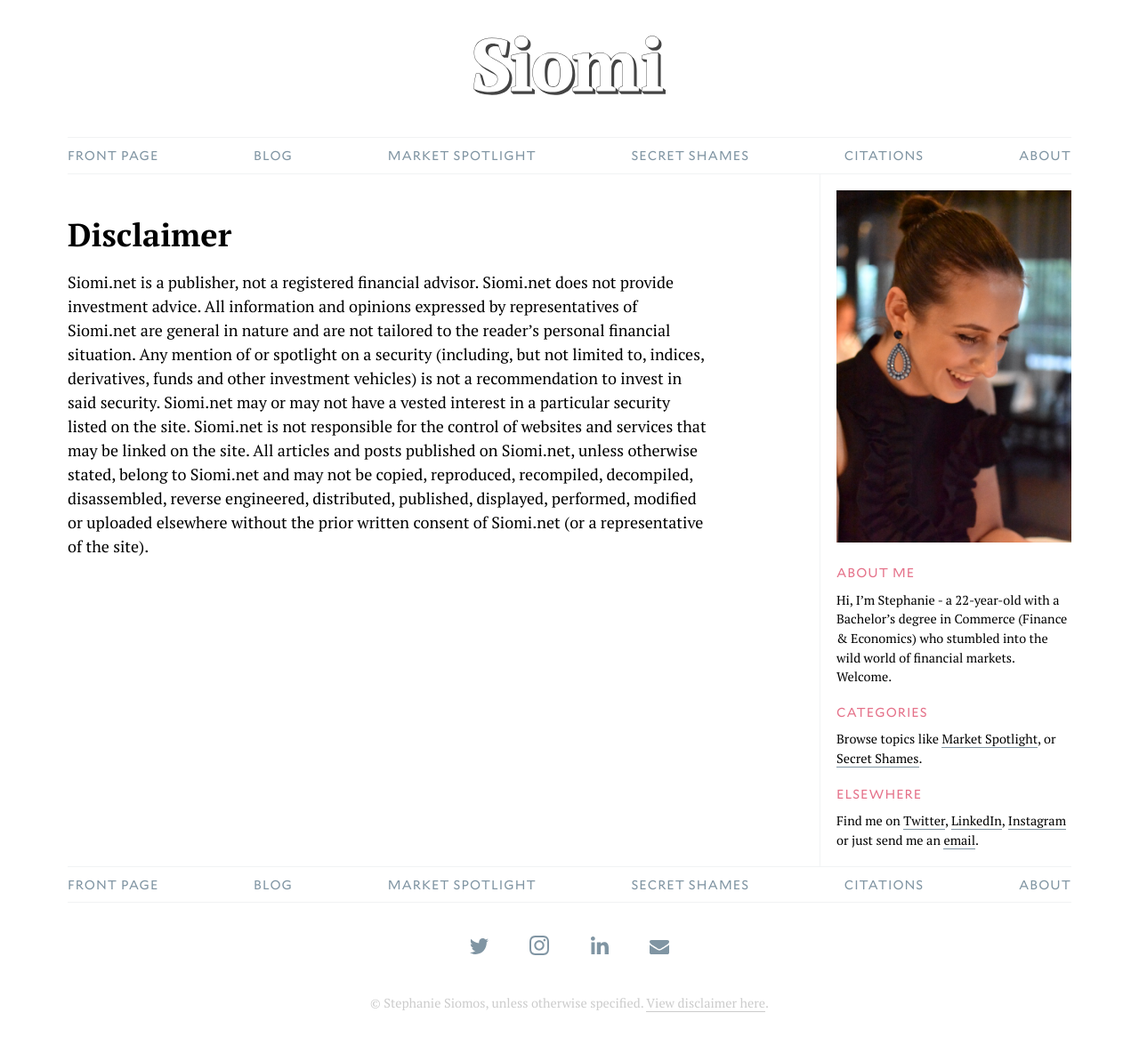
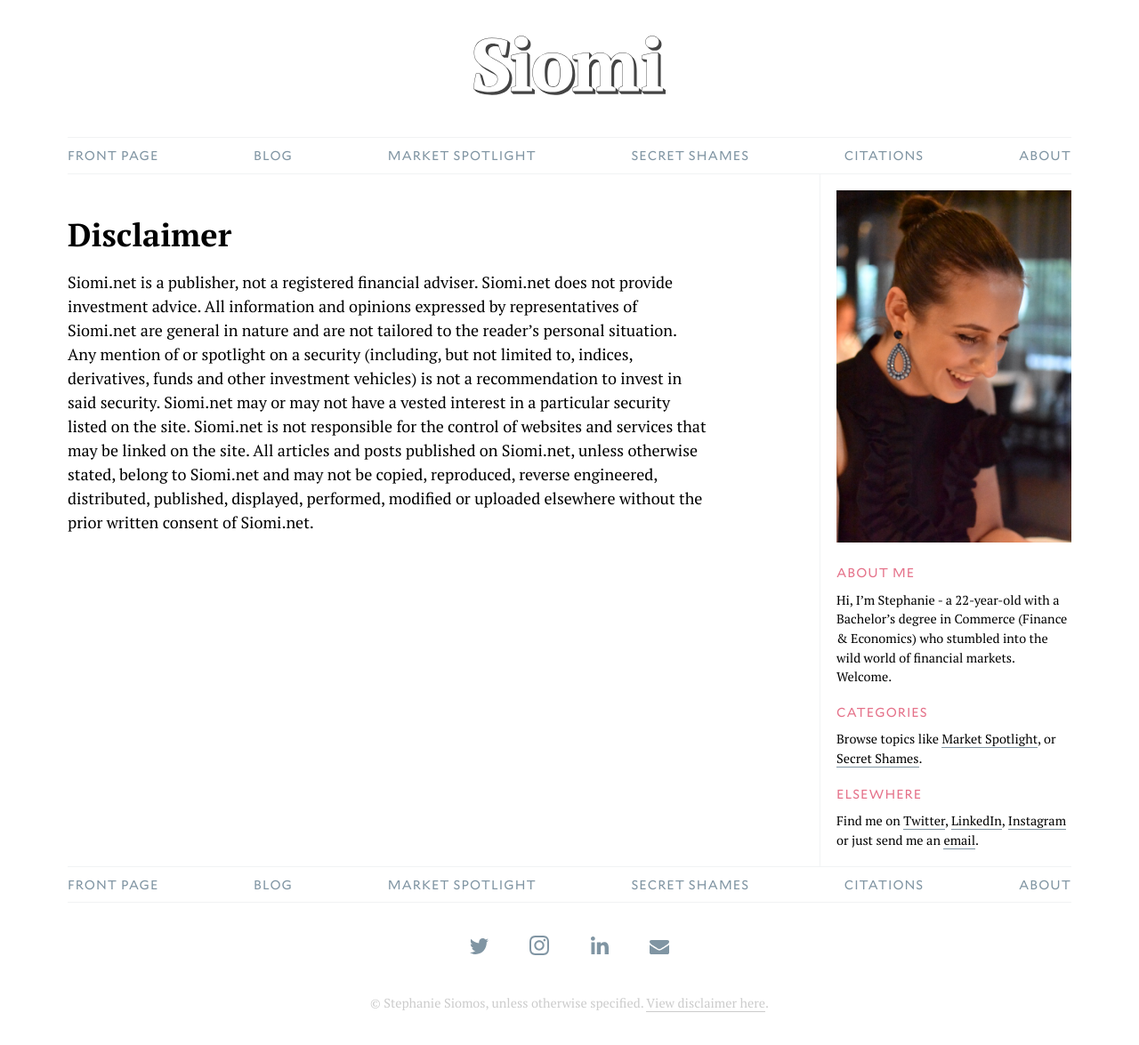
Before and after one commit to cjmlgrto/siomi.net, a Jekyll site: the page built from disclaimer.markdown, in a window 1280 px wide. Shown: the whole page at 89% size. Built offline with Jekyll 4.4.1, drawn with Linux system fonts in a browser that asks for light colours.

Commit message:
Updated Disclaimer

```diff
--- a/disclaimer.markdown
+++ b/disclaimer.markdown
@@ -4,4 +4,4 @@
 layout: default
 ---
 
-Siomi.net is a publisher, not a registered financial advisor. Siomi.net does not provide investment advice. All information and opinions expressed by representatives of Siomi.net are general in nature and are not tailored to the reader’s personal financial situation. Any mention of or spotlight on a security (including, but not limited to, indices, derivatives, funds and other investment vehicles) is not a recommendation to invest in said security. Siomi.net may or may not have a vested interest in a particular security listed on the site. Siomi.net is not responsible for the control of websites and services that may be linked on the site. All articles and posts published on Siomi.net, unless otherwise stated, belong to Siomi.net and may not be copied, reproduced, recompiled, decompiled, disassembled, reverse engineered, distributed, published, displayed, performed, modified or uploaded elsewhere without the prior written consent of Siomi.net (or a representative of the site).
+Siomi.net is a publisher, not a registered financial adviser. Siomi.net does not provide investment advice. All information and opinions expressed by representatives of Siomi.net are general in nature and are not tailored to the reader’s personal situation. Any mention of or spotlight on a security (including, but not limited to, indices, derivatives, funds and other investment vehicles) is not a recommendation to invest in said security. Siomi.net may or may not have a vested interest in a particular security listed on the site. Siomi.net is not responsible for the control of websites and services that may be linked on the site. All articles and posts published on Siomi.net, unless otherwise stated, belong to Siomi.net and may not be copied, reproduced, reverse engineered, distributed, published, displayed, performed, modified or uploaded elsewhere without the prior written consent of Siomi.net.
```
